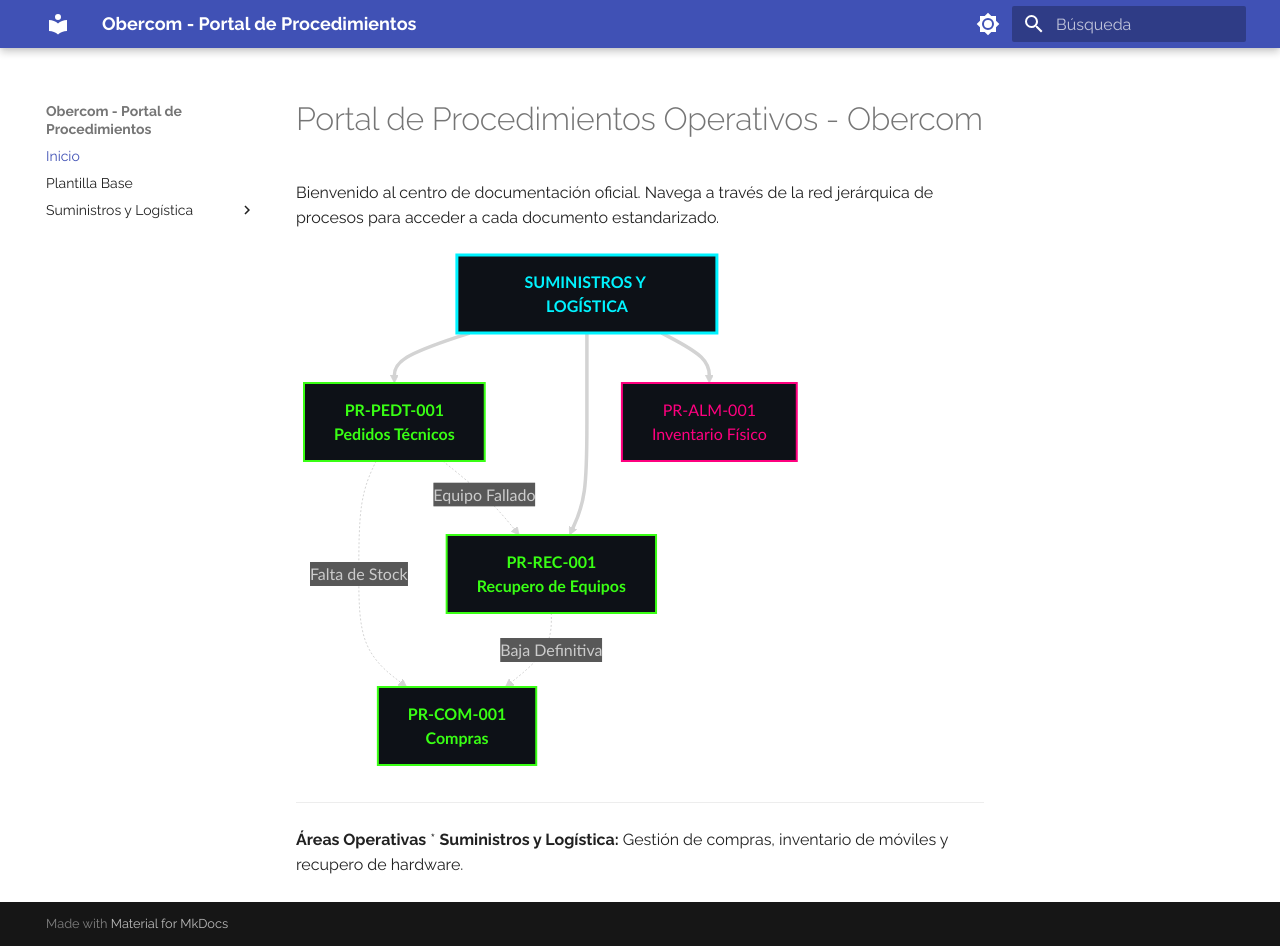
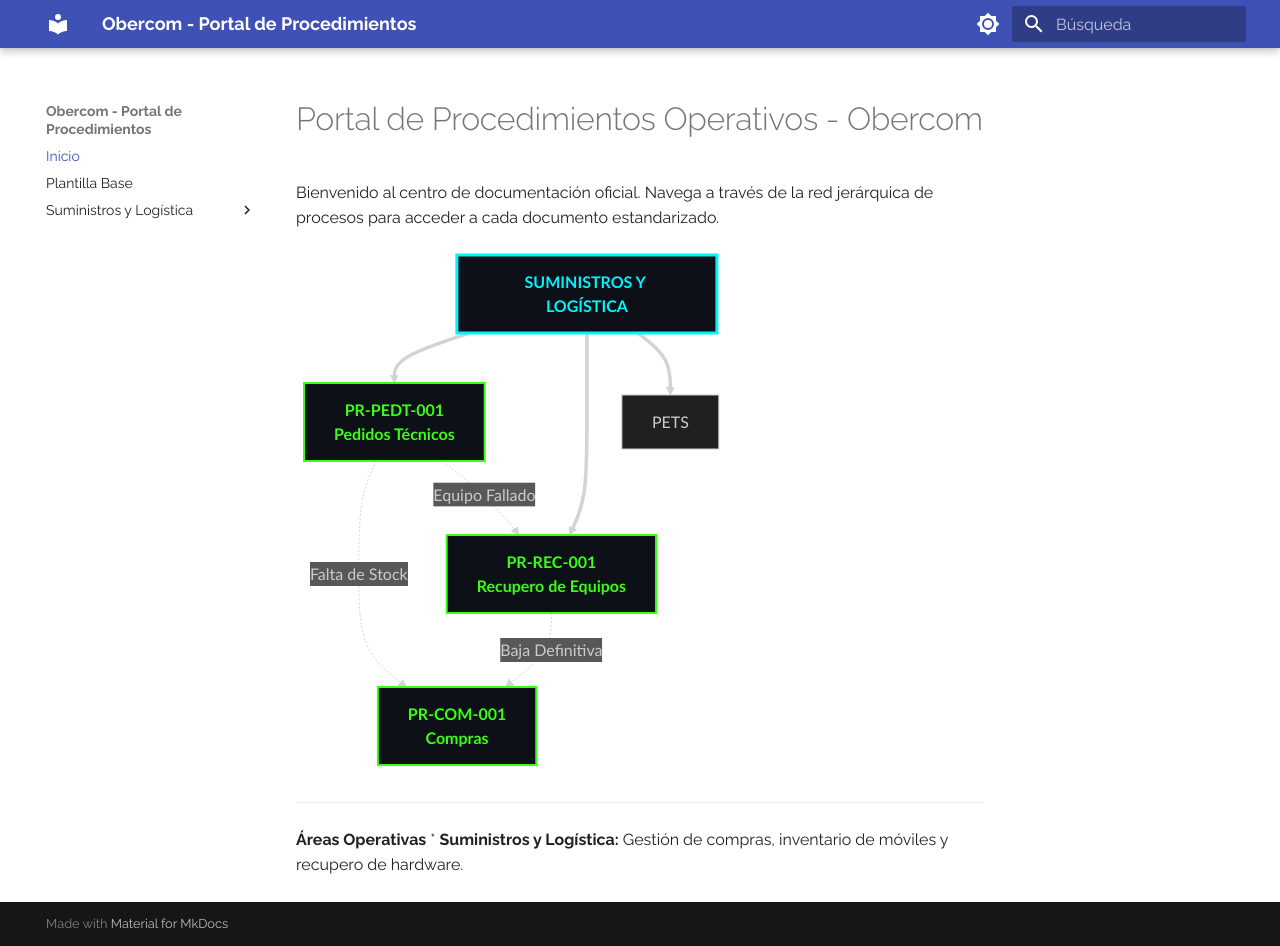
Before and after one commit to elingenierok/procedimientos-isp, an MkDocs documentation site: the page built from docs/index.md, in a window 1280 px wide and 946 px high. Built offline with MkDocs 1.6.1 and Material for MkDocs 9.7.7, drawn with Linux system fonts in a browser that asks for light colours.

Commit message:
Revise process connections in index.md
Updated process links and removed obsolete connections in the documentation.

```diff
--- a/docs/index.md
+++ b/docs/index.md
@@ -12,21 +12,23 @@ graph TD
 
     PEDT[PR-PEDT-001<br>Pedidos Técnicos]:::proceso
     REC[PR-REC-001<br>Recupero de Equipos]:::proceso
-    ALM[PR-ALM-001<br>Inventario Físico]:::aislado
+    PEDT[PR-PEDT-001<br>Pedidos Técnicos]:::proceso
 
     COM[PR-COM-001<br>Compras]:::proceso
 
     SL ==> PEDT
     SL ==> REC
-    SL ==> ALM
+    SL ==> PETS
 
     PEDT -.->|Falta de Stock| COM
     PEDT -.->|Equipo Fallado| REC
     REC -.->|Baja Definitiva| COM
 
+
     click PEDT "suministros-logistica/PR-PEDT-001/"
     click COM "suministros-logistica/PR-COM-001/"
     click REC "suministros-logistica/PR-REC-001/"
+    click REC "suministros-logistica/PR-PETS-001/"
 </div>
 
 <script src="https://cdn.jsdelivr.net/npm/mermaid/dist/mermaid.min.js"></script>
```
